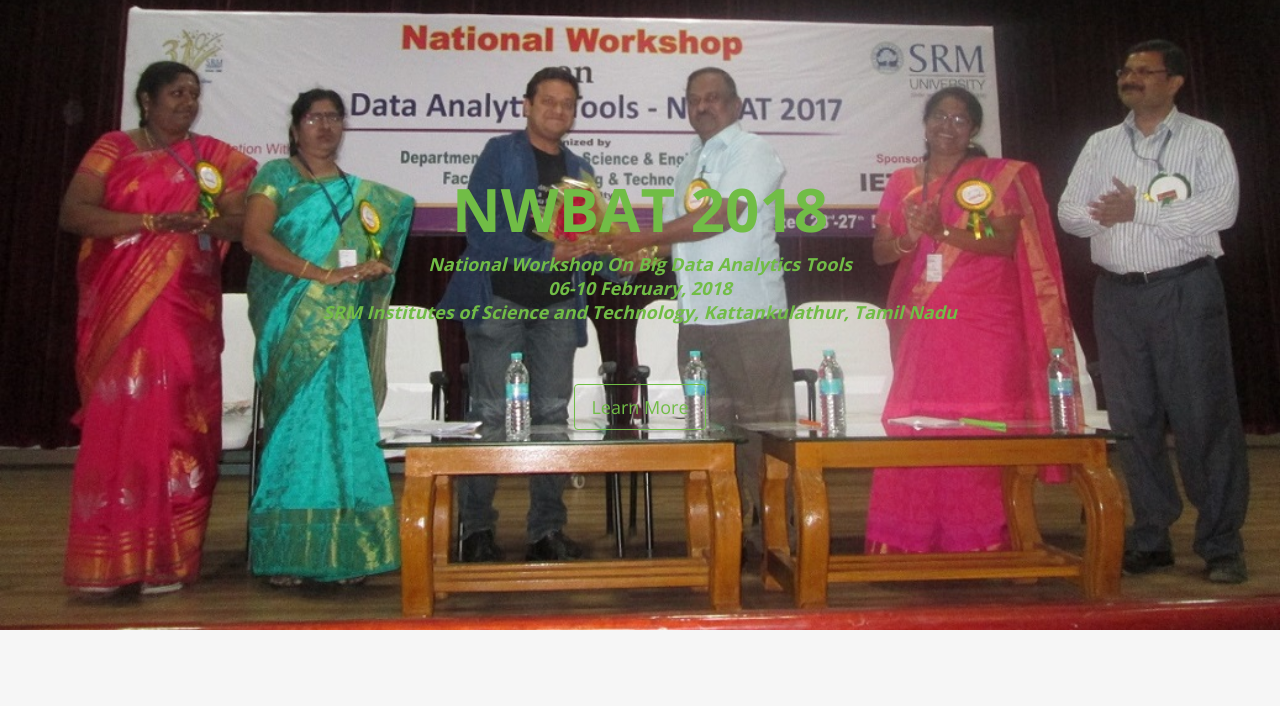
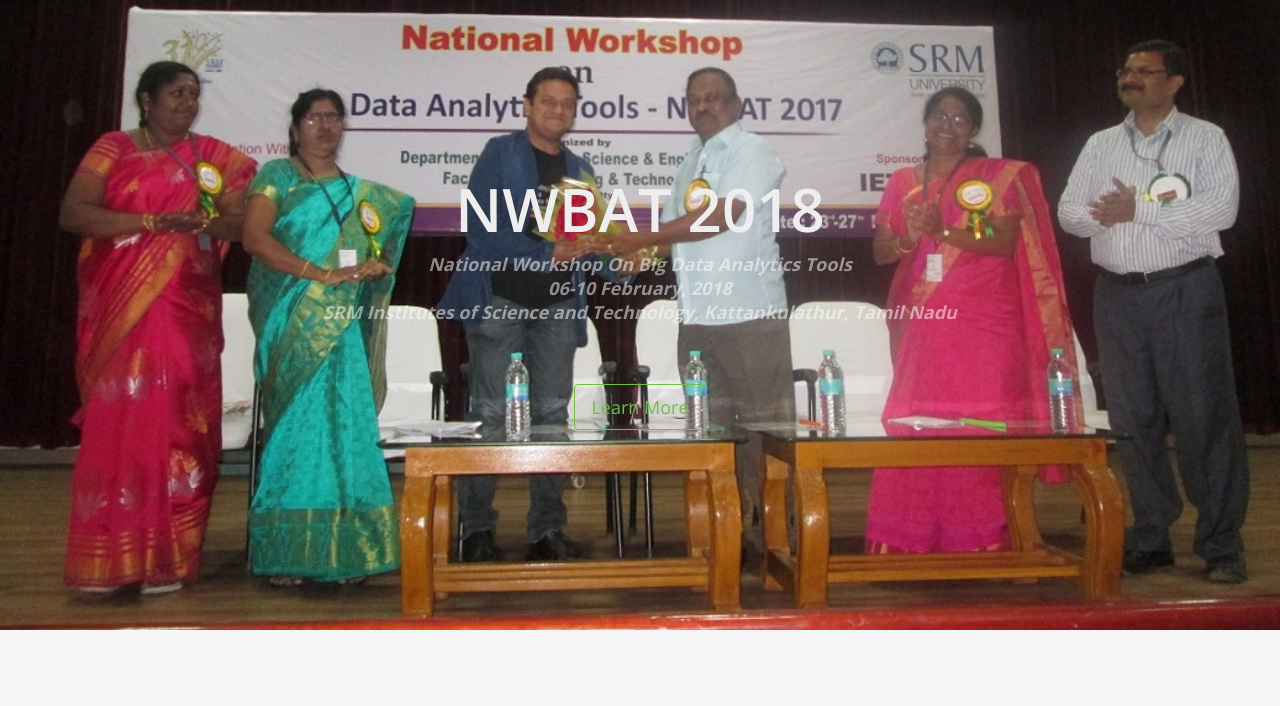
Before and after one commit to mayanknagda/nwbat.github.io, a plain HTML site: page index.html in a window 1280 px wide. Shown: the part 94-800 px from the top of the page. Drawn offline with nearby package versions, Linux system fonts and the light colour scheme.

Commit message:
Update index.html

```diff
--- a/index.html
+++ b/index.html
@@ -114,8 +114,8 @@ clear: both;
 <!-- Header -->
 <header class="text-center" name="home">
   <div class="intro-text">
-    <h1> <span class="color" color="grey">NWBAT 2018</span></h1>
-    <p style="" ><b class ="color" color="black"><i>National Workshop On Big Data Analytics Tools<br>06-10 February, 2018<br>SRM Institutes of Science and Technology, Kattankulathur, Tamil Nadu</i></b></p>
+    <h1> <span color="red">NWBAT 2018</span></h1>
+    <p style="" ><b color="red"><i>National Workshop On Big Data Analytics Tools<br>06-10 February, 2018<br>SRM Institutes of Science and Technology, Kattankulathur, Tamil Nadu</i></b></p>
     <div class="clearfix"></div>
     <a href="#about-section" class="btn btn-default btn-lg page-scroll">Learn More</a> </div>
 </header>
```
